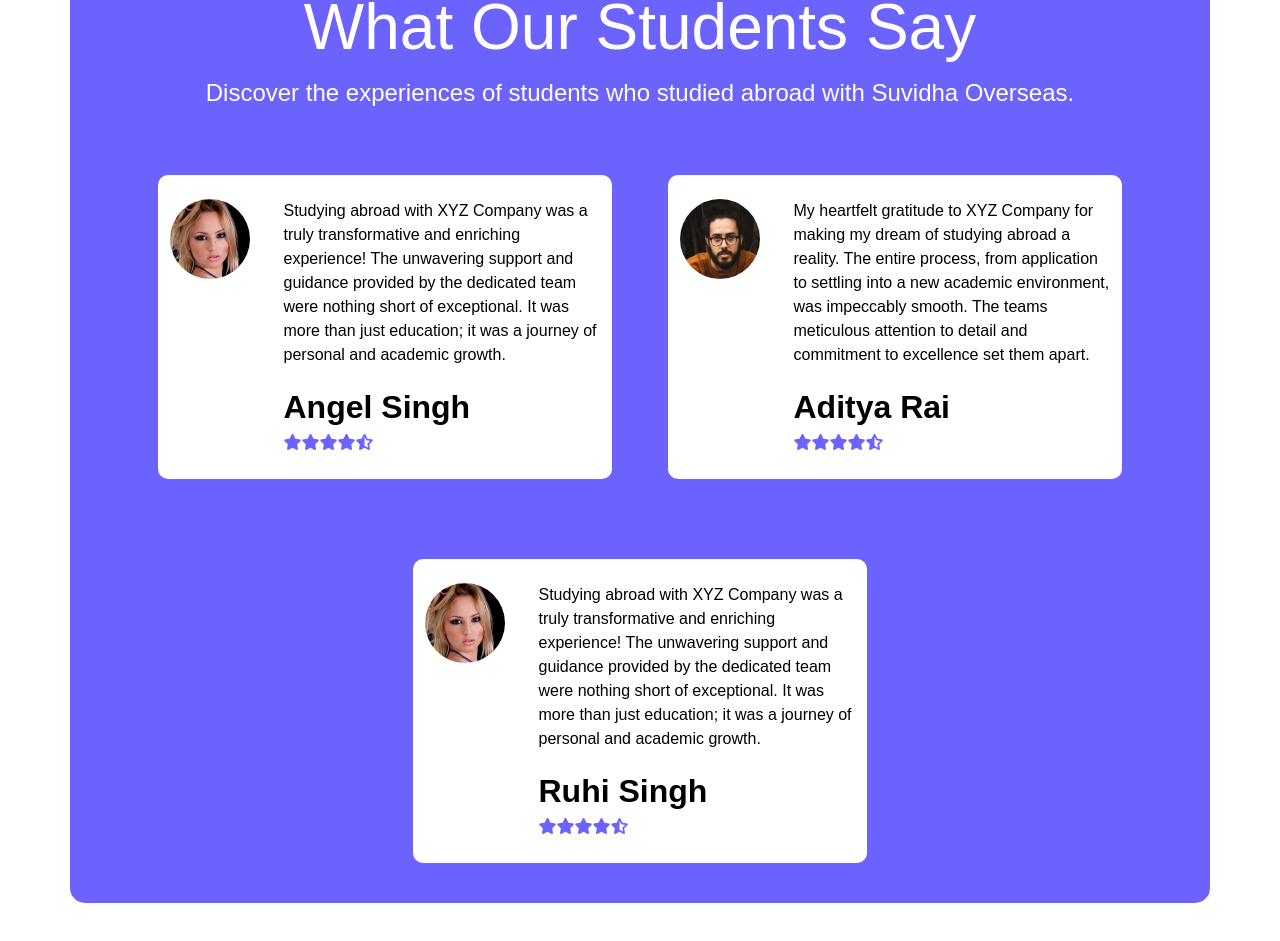
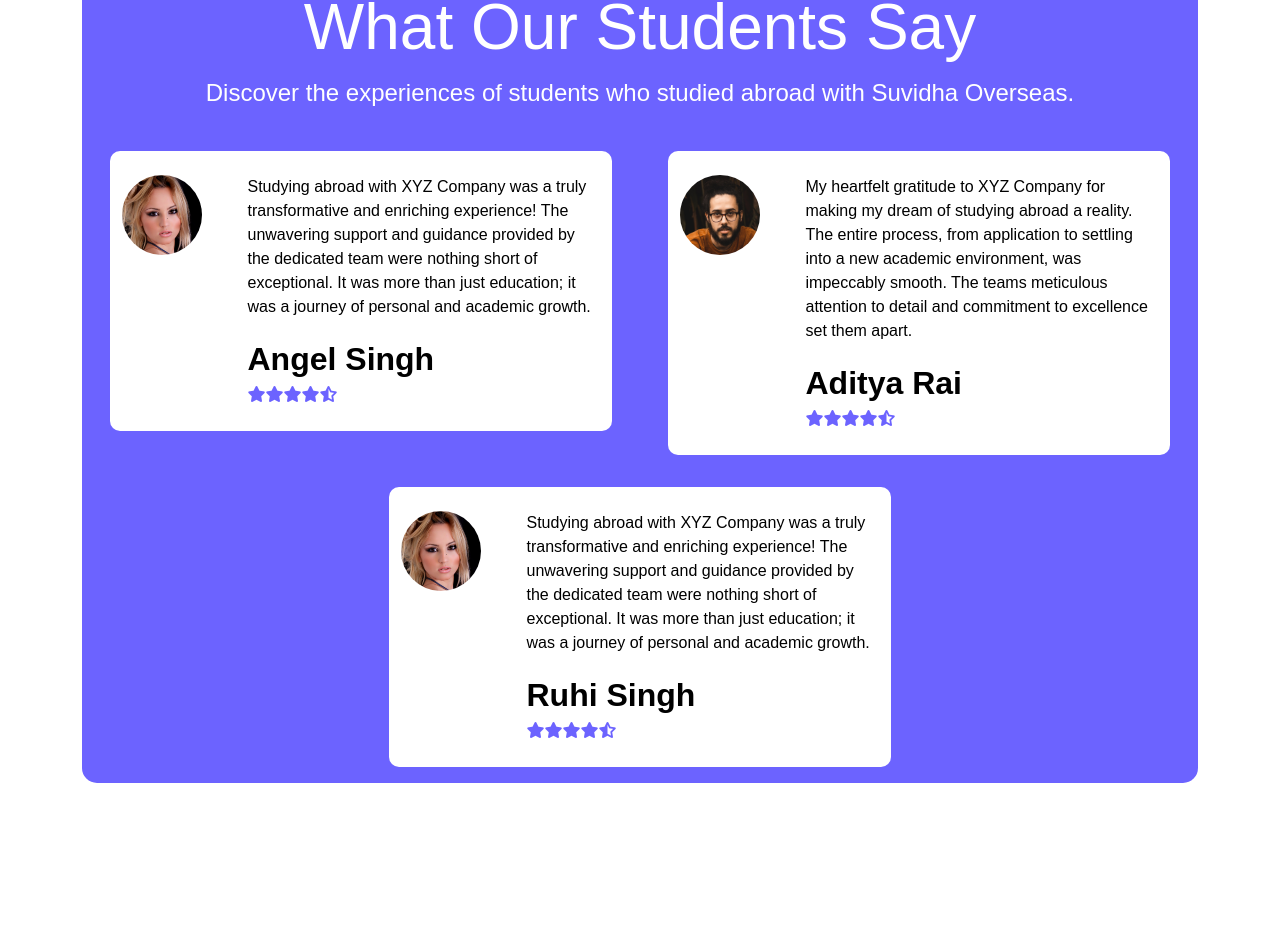
Before and after one commit to Mjvirusofficial/SuvidhaWebProject, a React (Create React App) app: page / in a window 1280 px wide. Shown: the part 813-1754 px from the top of the page. After the commit the page ends 1596 px from the top, so only its background shows below. Built offline with nearby package versions, Linux system fonts and the light colour scheme; a web font is replaced by a local one.

Commit message:
student complete

```diff
--- a/src/Pages/Home/Home.jsx
+++ b/src/Pages/Home/Home.jsx
@@ -50,7 +50,8 @@
         </div>
       </div> */}
 
-      <div className="container Div3">
+      <div className="container">
+        <div className="container Div3 ">
           <div className="heading3 text-center">
             What Our Students Say
           </div>
@@ -58,17 +59,18 @@
             Discover the experiences of students who studied abroad with Suvidha Overseas.
 
           </div>
-        <div className="row m-5">
+          <div className="row ">
             <div className="col-12  col-md-6 col-lg-6">
-              <Student pic={s1} name={'Angel Singh'} text={'Studying abroad with XYZ Company was a truly transformative and enriching experience! The unwavering support and guidance provided by the dedicated team were nothing short of exceptional. It was more than just education; it was a journey of personal and academic growth.'}/>
+              <Student pic={s1} name={'Angel Singh'} text={'Studying abroad with XYZ Company was a truly transformative and enriching experience! The unwavering support and guidance provided by the dedicated team were nothing short of exceptional. It was more than just education; it was a journey of personal and academic growth.'} />
             </div>
             <div className="col-12 col-md-6 col-lg-6">
-              <Student name={'Aditya Rai'} pic={s2} text={'My heartfelt gratitude to XYZ Company for making my dream of studying abroad a reality. The entire process, from application to settling into a new academic environment, was impeccably smooth. The teams meticulous attention to detail and commitment to excellence set them apart.'}/>
+              <Student name={'Aditya Rai'} pic={s2} text={'My heartfelt gratitude to XYZ Company for making my dream of studying abroad a reality. The entire process, from application to settling into a new academic environment, was impeccably smooth. The teams meticulous attention to detail and commitment to excellence set them apart.'} />
             </div>
           </div>
-        <div className="row m-5 ">
-        <div className="col-12 mb-4 mx-auto  col-md-6 col-lg-6">
-              <Student pic={s1} name={'Ruhi Singh'} text={'Studying abroad with XYZ Company was a truly transformative and enriching experience! The unwavering support and guidance provided by the dedicated team were nothing short of exceptional. It was more than just education; it was a journey of personal and academic growth.'}/>
+          <div className="row ">
+            <div className="col-12 mx-auto  col-md-6 col-lg-6">
+              <Student pic={s1} name={'Ruhi Singh'} text={'Studying abroad with XYZ Company was a truly transformative and enriching experience! The unwavering support and guidance provided by the dedicated team were nothing short of exceptional. It was more than just education; it was a journey of personal and academic growth.'} />
+            </div>
           </div>
         </div>
       </div>
```
Lines whose indentation alone changed are shown as unchanged.
